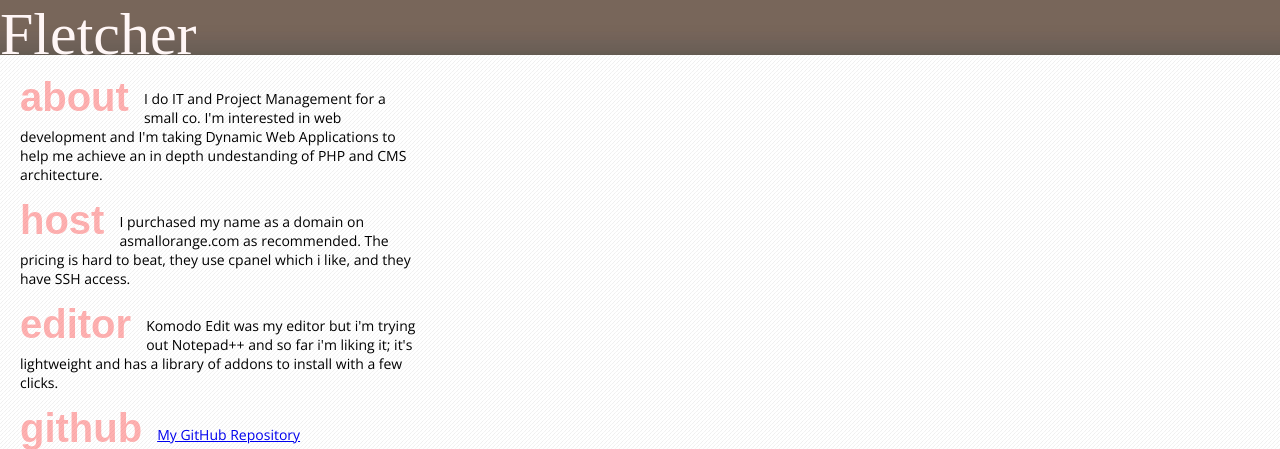
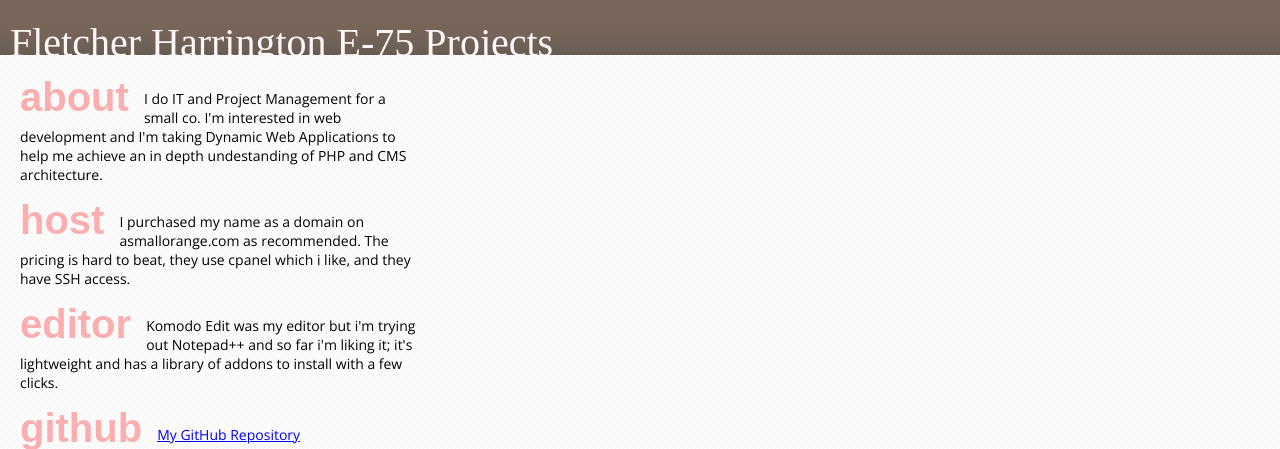
Before and after one commit to fharrington/dwd, a PHP site: page / in a window 1280 px wide. Shown: the top 449 px of the page. Run offline with PHP 8.4, Linux system fonts and the light colour scheme.

Commit message:
changing head txt

```diff
--- a/index.html
+++ b/index.html
@@ -7,7 +7,7 @@
 <link href='http://fonts.googleapis.com/css?family=Krona+One' rel='stylesheet' type='text/css'></head>
 <body>
 
-<div class='head'>Fletcher</div>
+<div id='head'><div class='headtext'>Fletcher Harrington E-75 Projects</div></div>
 
 <div id='wrap'>
 <div id='pagewrap'>
--- a/style.css
+++ b/style.css
@@ -9,14 +9,24 @@ h1,h2,h3,h4 {
 	padding: 0;
 }
 
-.head {
+#head {
 	height: 55px;
 	background-image: url('image/head.jpg');
 	font-family: 'Times New Roman', sans-serif;
-	font-size: 60px;
+	font-size: 40px;
 	text-align: bottom;
 	color: rgb(256, 246, 246);
 }
+
+.headtext {
+	padding: 19px 0 0 10px;
+	height: 55px;
+	font-family: 'Times New Roman', sans-serif;
+	font-size: 40px;
+	text-align: bottom;
+	color: rgb(256, 246, 246);
+}
+
 
 #wrap{
 	width: 100%;
```
